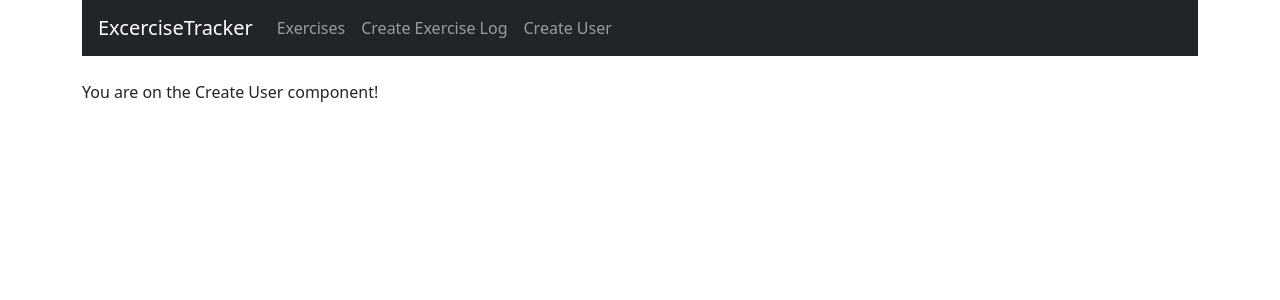
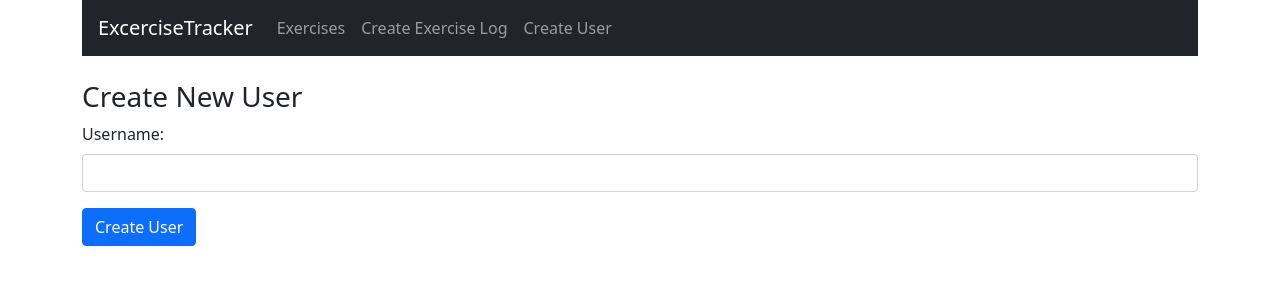
Before and after one commit to schucherta8/exercise-tracker-app, a React (Create React App) app in the folder client/: page /user in a window 1280 px wide. Shown: the top 300 px of the page. Built offline with nearby package versions, Linux system fonts and the light colour scheme; the HTML template or start-up script is replaced by a standard one.

Commit message:
Created user component with a form for user input. Included axios to send post and get requests to server for create-user and create-exercise components. Fixed small bugs.

```diff
--- a/client/package.json
+++ b/client/package.json
@@ -6,6 +6,7 @@
     "@testing-library/jest-dom": "^5.14.1",
     "@testing-library/react": "^11.2.7",
     "@testing-library/user-event": "^12.8.3",
+    "axios": "^0.22.0",
     "bootstrap": "^5.1.3",
     "react": "^17.0.2",
     "react-datepicker": "^4.2.1",
--- a/client/src/components/create-exercise.component.js
+++ b/client/src/components/create-exercise.component.js
@@ -1,5 +1,6 @@
 import React, { Component } from 'react';
 import DatePicker from 'react-datepicker';
+import axios from 'axios';
 import "react-datepicker/dist/react-datepicker.css";
 
 export default class CreateExercise extends Component {
@@ -18,10 +19,16 @@ export default class CreateExercise extends Component {
 	}
 
 	componentDidMount() {
-		this.setState({
-			users: ['test user'],
-			username: 'test user',
-		});
+		axios.get("http://localhost:5000/api/v1/users/")
+		.then(res => {
+			if(res.data.length > 0) {
+				this.setState({
+					users: res.data.map(user => user.username),
+					username: res.data[0].username,
+				})
+			}
+		})
+		.catch(err => console.log(err));
 	}
 
 	onChange(e) {
@@ -41,8 +48,12 @@ export default class CreateExercise extends Component {
 			duration: this.state.duration,
 			date: this.state.date,
 		};
-		//Submit Exercise to database
-		window.location = '/';
+
+		axios.post('http://localhost:5000/api/v1/exercises/add', exercise)
+		.then(res => {
+			console.log(res.data)
+			window.location = '/';
+		});
 	}
 	render() {
 		return (
@@ -55,6 +66,7 @@ export default class CreateExercise extends Component {
 							ref="userInput"
 							required
 							className="form-control"
+							name="username"
 							value={this.state.username}
 							onChange={this.onChange}>
 							{
@@ -94,12 +106,9 @@ export default class CreateExercise extends Component {
 							onChange={this.onDate}
 						/>
 					</div>
-
-					<button
-						type="submit"
-						className="btn btn-primary">
-					Create Exercise Log
-					</button>
+					<div className="form-group">
+						<input type="submit" value="Create Exercise Log" className="btn btn-primary" />
+					</div>
 				</form>
 			</div>
 		)
--- a/client/src/components/create-user.component.js
+++ b/client/src/components/create-user.component.js
@@ -1,14 +1,51 @@
 import React, { Component } from 'react';
+import axios from 'axios';
 
 export default class CreateUser extends Component {
 	constructor(props) {
 		super(props);
+		this.state = {
+			username: '',
+		};
+
+		this.onChange = this.onChange.bind(this);
+		this.onSubmit = this.onSubmit.bind(this);
 	}
 
+	onChange(e) {
+		this.setState({[e.target.name]: e.target.value});
+	};
+
+	onSubmit(e) {
+		e.preventDefault();
+		const user = {username: this.state.username};
+
+		axios.post('http://localhost:5000/api/v1/users/add', user)
+		.then(res => console.log(res.data));
+
+		this.setState({
+			username: '',
+		});
+	}
 	render() {
 		return (
 			<div>
-				<p>You are on the Create User component!</p>
+				<h3>Create New User</h3>
+				<form onSubmit={this.onSubmit}>
+					<div className="form-group">
+						<label>Username: </label>
+						<input type="text"
+							required
+							className="form-control"
+							name="username"
+							value={this.state.username}
+							onChange={this.onChange}
+						/>
+					</div>
+					<div className="form-group">
+						<input type="submit" value="Create User" className="btn btn-primary" />
+					</div>
+				</form>
 			</div>
 		)
 	}
```
Also changed, not shown: 1 other file (tests, documents, lock files or other folders).
